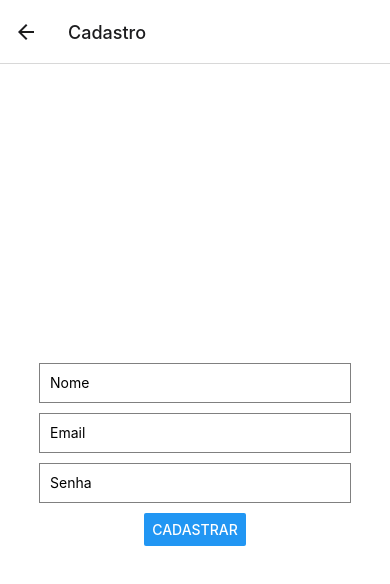
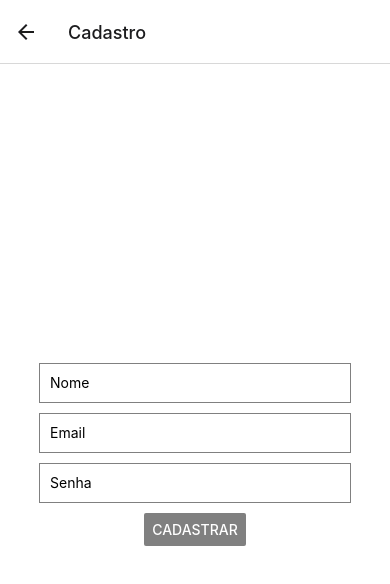
Before and after one commit to lu-fragoso/Estoque-Front, a React Native app in the folder Estoque/: screen /Cadastro in a window 390 px wide. Shown: the top 584 px of the page. Built offline with nearby package versions, Linux system fonts and the light colour scheme.

Commit message:
Corrigir cor do botão "Cadastrar" na tela de usuário

```diff
--- a/Estoque/view/usuario/usuario.js
+++ b/Estoque/view/usuario/usuario.js
@@ -42,7 +42,7 @@ function CadastroUsuario() {
         secureTextEntry
         style={styles.input}
       />
-      <Button title="Cadastrar" onPress={cadastrar} />
+      <Button title="Cadastrar" onPress={cadastrar} color='gray'/>
     </View>
   );
 }
```
